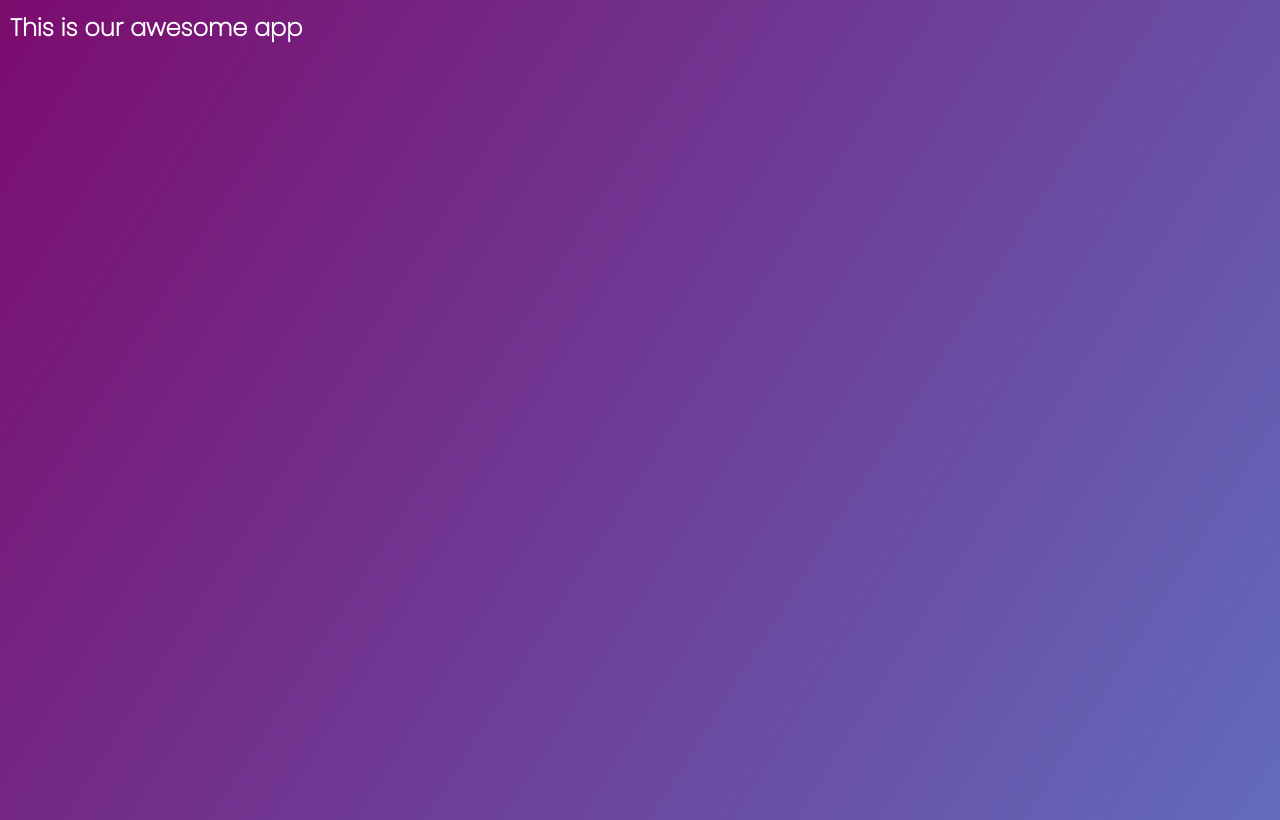
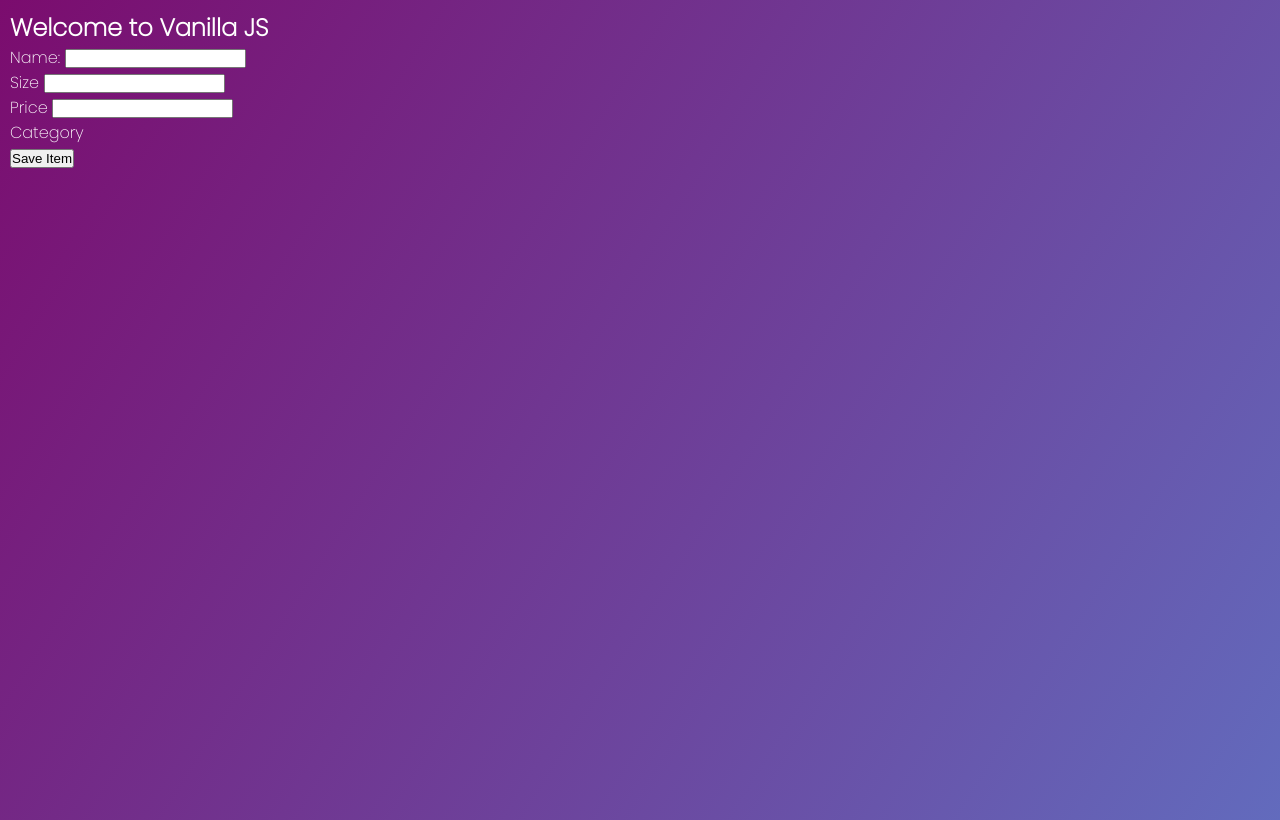
Before and after one commit to C5m7b4/vanilla3, a website built with webpack: page public/index.html in a window 1280 px wide. Built offline with nearby package versions, Linux system fonts and the light colour scheme; a web font is replaced by a local one.

Commit message:
stub out index.html

```diff
--- a/public/index.html
+++ b/public/index.html
@@ -8,7 +8,36 @@
 </head>
 <body>
   <div class="wrapper">
-    <h2>This is our awesome app</h2>
+    <h2>Welcome to Vanilla JS</h2>
+    <div class="new-item">
+      <div class="row">
+        <div class="col-2">
+          <label>Name: </label>
+          <input id="name" type="text" />
+        </div>
+        <div class="col-2">
+          <label>Size</label>
+          <input id="size" type="text" />
+        </div>
+      </div>
+      <div class="row">
+        <div class="col-2">
+          <label>Price</label>
+          <input id="price" type="number" />
+        </div>
+        <div class="col-2">
+          <label>Category</label>
+          <div id="item-category"></div>
+        </div>
+      </div>
+      <div class="col-2">
+        <button class="btn" id="save-item">Save Item</button>
+      </div>
+
+      <div id="filter" class="filter-div"></div>
+      <div id="items"></div>
+      <div id="stats"></div>
+    </div>
   </div>
 </body>
 </html>
```
